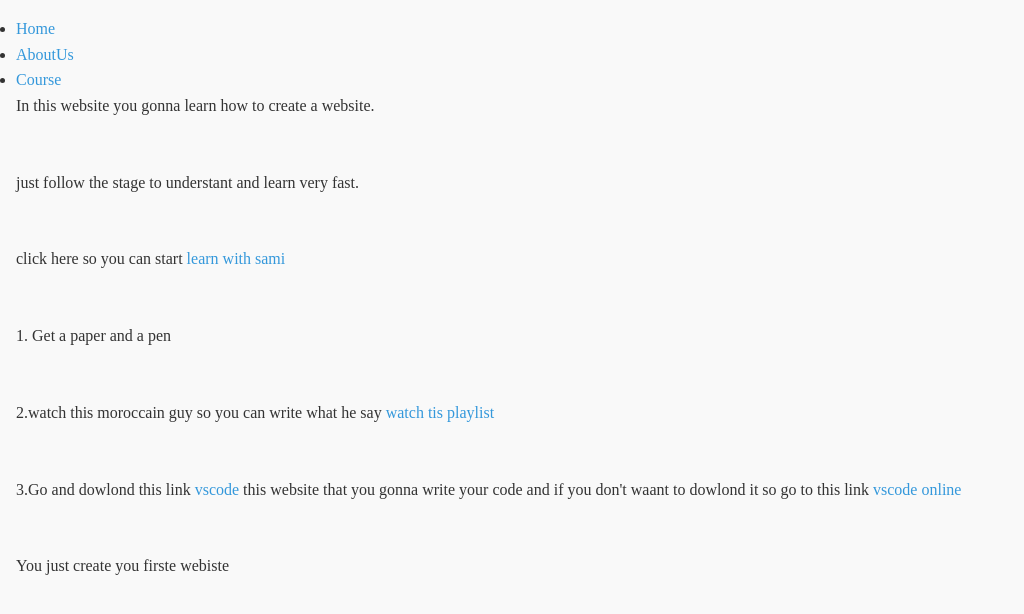
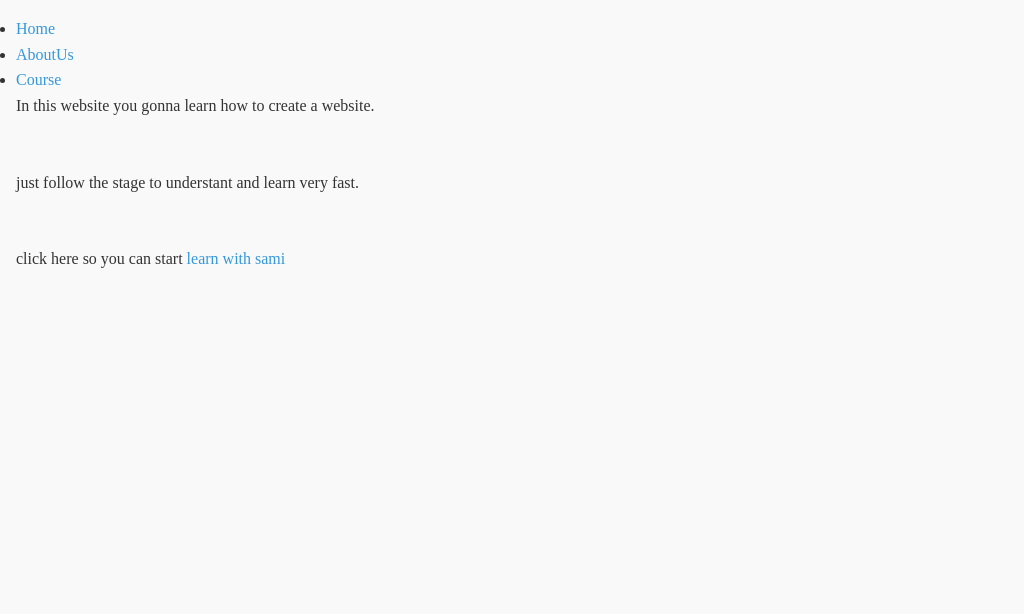
Before and after one commit to Arabvcpro/samithales, a plain HTML site: page index.html in a window 1280 px wide. Shown: the whole page, without its empty margins (0-1024 px from the left). Drawn offline with Linux system fonts and the light colour scheme.

Commit message:
index.html

```diff
--- a/index.html
+++ b/index.html
@@ -17,9 +17,5 @@
     <p>In this website you gonna learn how to create a website.</p><br><br>
     <p>just follow the stage to understant and learn very fast.</p><br><br>
     <p>click here so you can start <a href="course.html">learn with sami</a></p><br><br>
-    <p> 1. Get a paper and a pen</p><br><br>
-    <p>2.watch this moroccain guy so you can write what he say <a href="https://www.youtube.com/watch?v=b4Ed19q3kS0&list=PLwz7kTAHvU6YFadWHMi-dHN6NEC1qQZa0">watch tis playlist</a></p><br><br>
-    <p>3.Go and dowlond this link <a href="https://code.visualstudio.com/">vscode</a> this website that you gonna write your code and if you don't waant to dowlond it so go to this link <a href="vscode.dev">vscode online</a></p><br><br>
-    <p>You just create you firste webiste </p>
 </body>
 </html>
```
